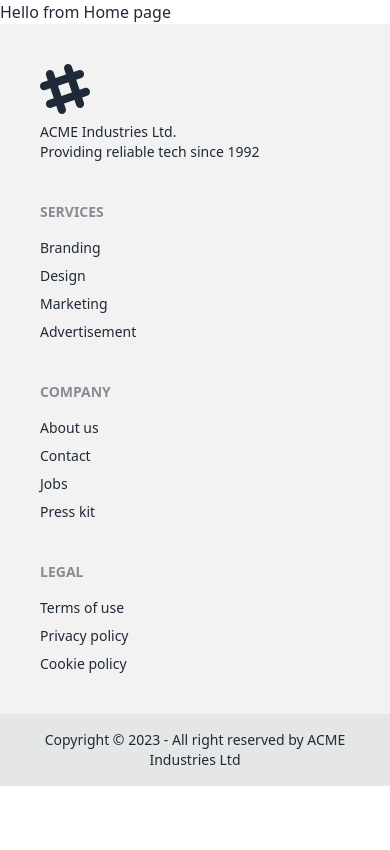
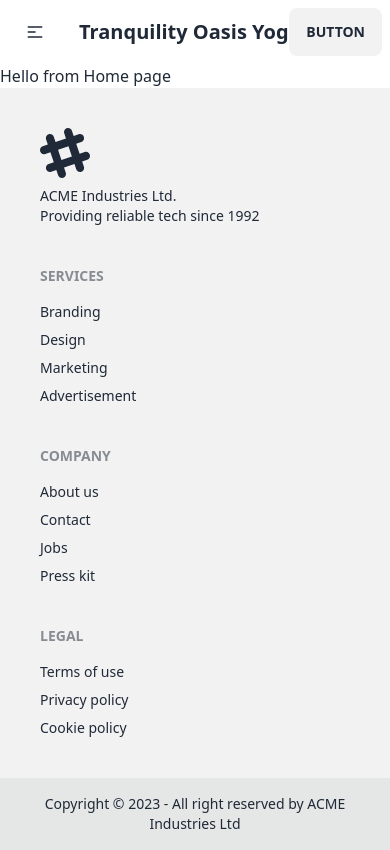
Before and after one commit to sm-alamin/tranquility-oasis-yoga-center-client, a React (Vite) app: page / in a window 390 px wide. Built offline with nearby package versions, Linux system fonts and the light colour scheme.

Commit message:
navbar is added

```diff
--- a/src/layout/Main.jsx
+++ b/src/layout/Main.jsx
@@ -1,10 +1,13 @@
 import { Outlet } from "react-router-dom";
 import Footer from "../pages/Shared/Footer/Footer";
+import Navbar from "../pages/Shared/Navbar/Navbar";
+
 
 
 const Main = () => {
     return (
         <div>
+            <Navbar />
             <Outlet />
             <Footer />
         </div>
--- /dev/null
+++ b/src/pages/Shared/Navbar/Navbar.jsx
@@ -0,0 +1,54 @@
+import { Link } from "react-router-dom";
+
+const Navbar = () => {
+  const navItems = (
+    <>
+      <li className="border-b-2">
+        <Link>Home</Link>
+      </li>
+
+      <li className="border-b-2">
+        <Link>About</Link>
+      </li>
+    </>
+  );
+  return (
+    <div className="navbar bg-base-100">
+      <div className="navbar-start">
+        <div className="dropdown">
+          <label tabIndex={0} className="btn btn-ghost lg:hidden">
+            <svg
+              xmlns="http://www.w3.org/2000/svg"
+              className="h-5 w-5"
+              fill="none"
+              viewBox="0 0 24 24"
+              stroke="currentColor"
+            >
+              <path
+                strokeLinecap="round"
+                strokeLinejoin="round"
+                strokeWidth="2"
+                d="M4 6h16M4 12h8m-8 6h16"
+              />
+            </svg>
+          </label>
+          <ul
+            tabIndex={0}
+            className="menu menu-sm dropdown-content mt-3 p-2 shadow bg-base-100 rounded-box w-52"
+          >
+            {navItems}
+          </ul>
+        </div>
+        <Link to='/' className="btn btn-ghost normal-case text-xl">Tranquility Oasis Yoga Center</Link>
+      </div>
+      <div className="navbar-center hidden lg:flex">
+        <ul className="menu menu-horizontal px-1  space-x-3">{navItems}</ul>
+      </div>
+      <div className="navbar-end">
+        <a className="btn">Button</a>
+      </div>
+    </div>
+  );
+};
+
+export default Navbar;
```
